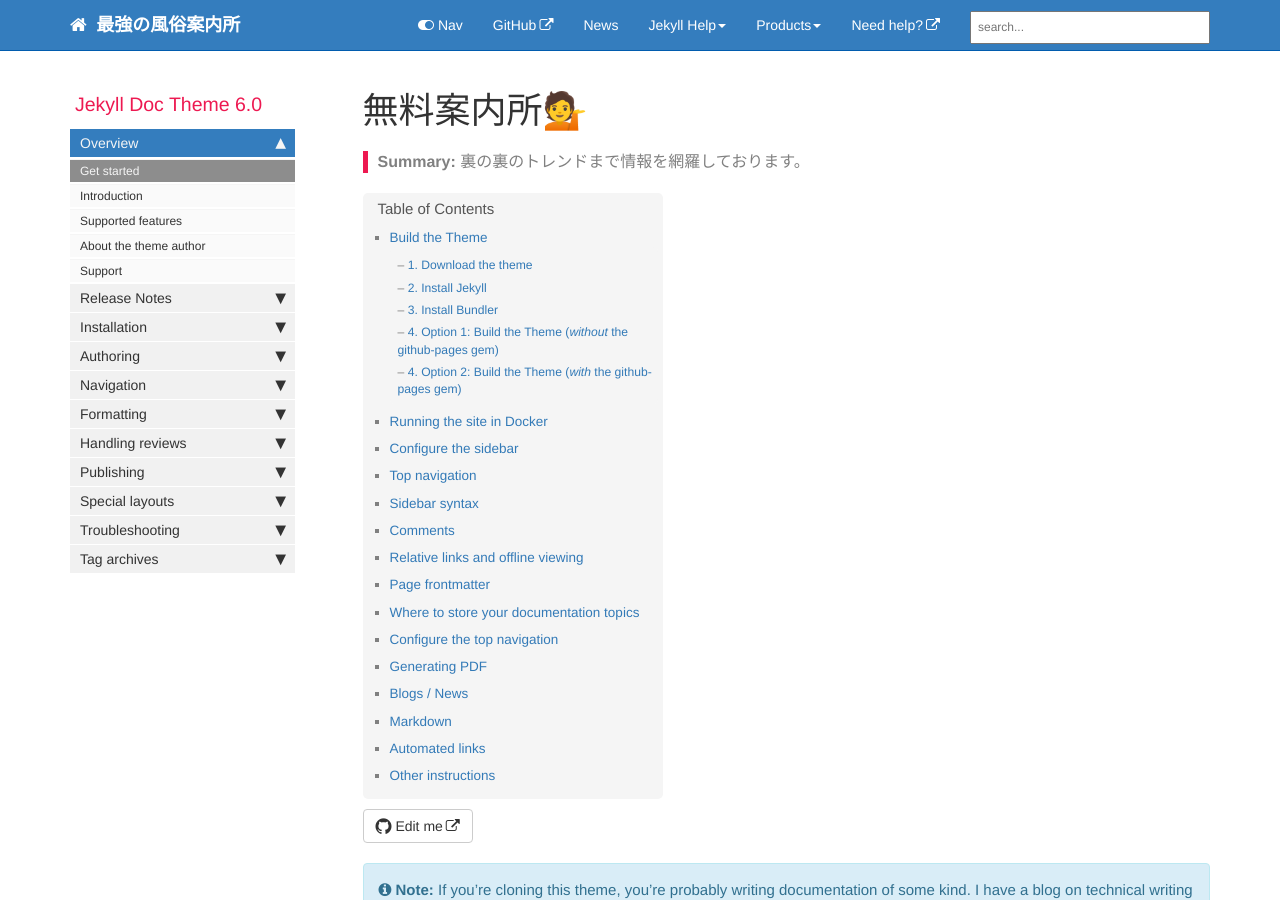
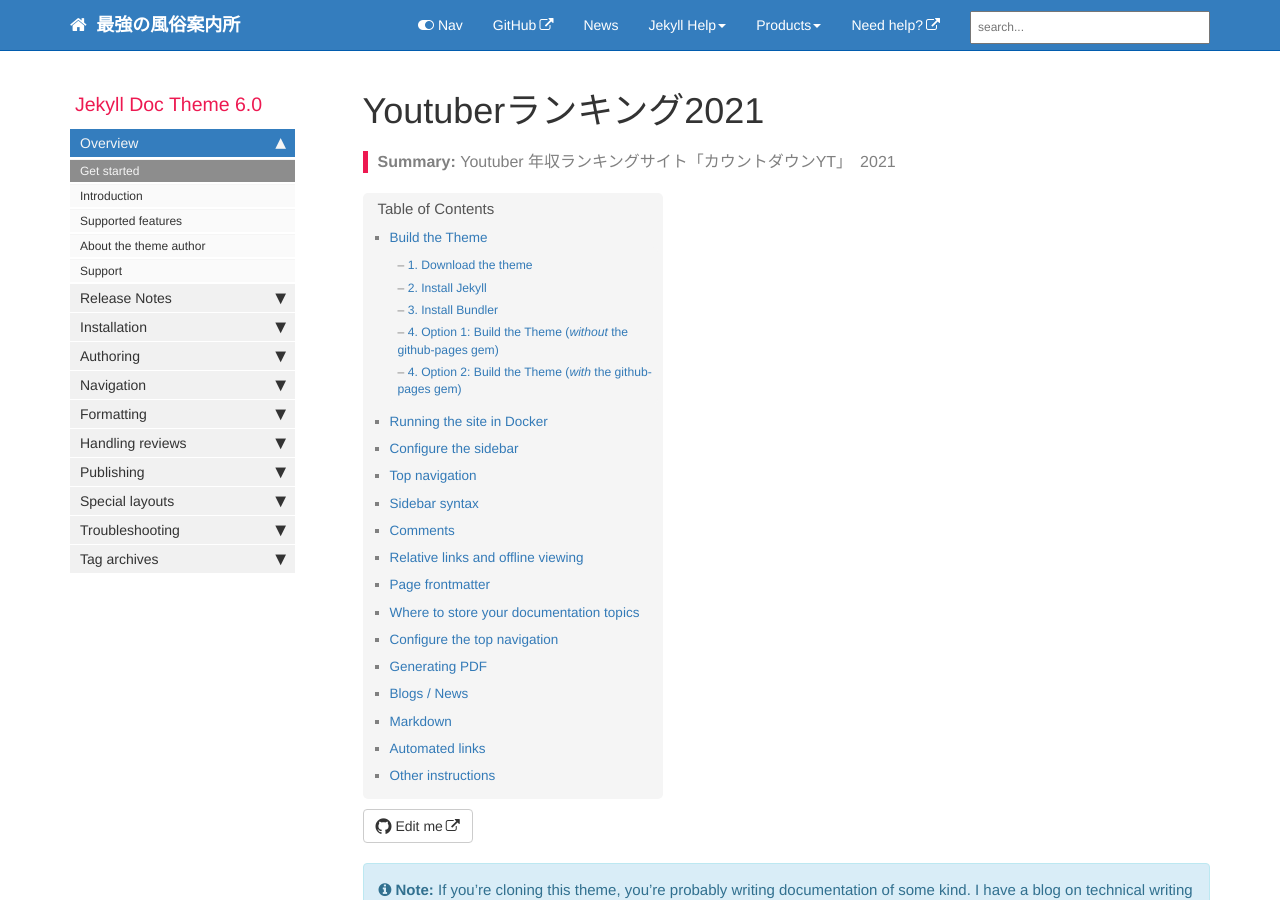
Before and after one commit to takagotch/page482, a Jekyll site: the page built from index.md, in a window 1280 px wide and 900 px high. Built offline with Jekyll 4.4.1, drawn with Linux system fonts in a browser that asks for light colours; comment, search, counter and statistics services are not loaded.

Commit message:
Update index.md

```diff
--- a/index.md
+++ b/index.md
@@ -1,10 +1,10 @@
 ---
-title: "無料案内所💁"
+title: "Youtuberランキング2021"
 keywords: sample homepage
 tags: [getting_started]
 sidebar: mydoc_sidebar
 permalink: index.html
-summary: 裏の裏のトレンドまで情報を網羅しております。
+summary: Youtuber 年収ランキングサイト「カウントダウンYT」　2021
 ---
 
 {% include note.html content="If you're cloning this theme, you're probably writing documentation of some kind. I have a blog on technical writing here called <a alt='technical writing blog' href='http://idratherbewriting.com'>I'd Rather Be Writing</a>. If you'd like to stay updated with the latest trends, best practices, and other methods for writing documentation, consider <a href='https://tinyletter.com/tomjoht'>subscribing</a>. I also have a site on <a href='http://idratherbewriting.com/learnapidoc'>writing API documentation</a>." %}
```
